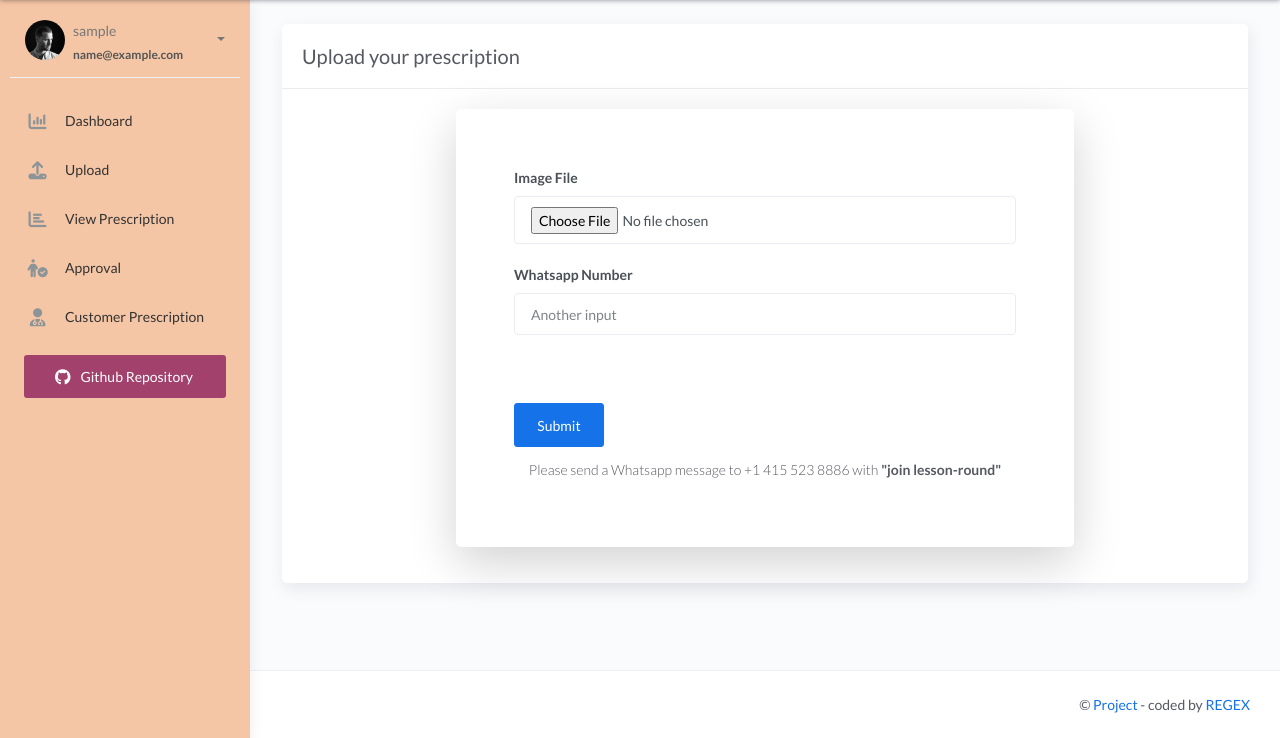
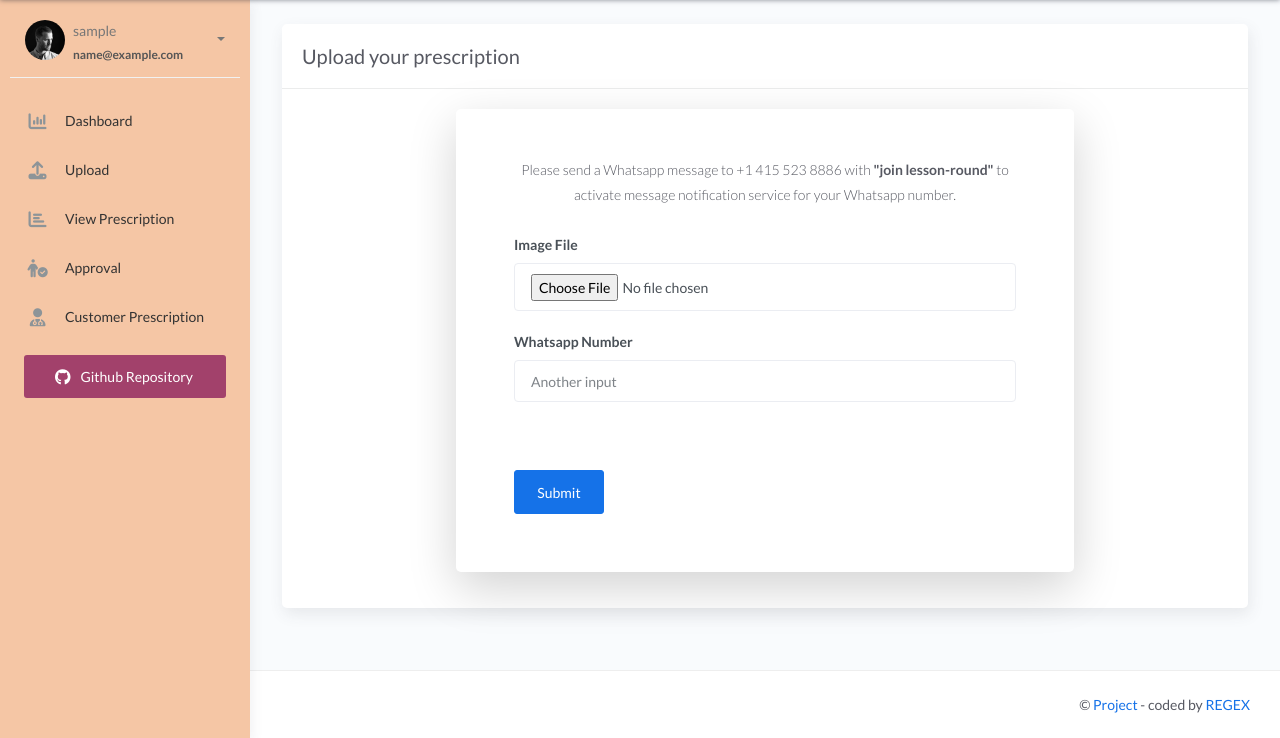
Before and after one commit to adityarajsahu/Medecoder, a Django app: page /uploadCustomer/ in a window 1280 px wide. Shown: the part 62-800 px from the top of the page. Run offline with Django 4.2, Linux system fonts and the light colour scheme; the visitor is signed in with stand-in values (Sample User, id 1); some libraries are stand-ins or nearby versions.

Commit message:
text placed on top

```diff
--- a/templates/pages/uploadCustomer.html
+++ b/templates/pages/uploadCustomer.html
@@ -23,6 +23,8 @@
                                         <img src="#" id="blah" alt="Image not selected" width="100%" style="display: none;">
                                     </div>
 
+                                    <p class="font-weight-light text-center">Please send a Whatsapp message to +1 415 523 8886 with <b>"join lesson-round"</b> to activate message notification service for your Whatsapp number.</p>
+
                                     <form action="/uploadCustomerForm/" method="POST" class="" enctype="multipart/form-data">
                                         {% csrf_token %}
                                         <div class="form-group">
@@ -37,7 +39,6 @@
                                             <button type="submit" class="mt-5 btn btn-primary">Submit</button>
                                         </div>
                                       </form>
-                                      <p class="font-weight-light text-center">Please send a Whatsapp message to +1 415 523 8886 with <b>"join lesson-round"</b></p>
 
                                     <!-- <form action="/uploadCustomerForm/" method="POST" class="" enctype="multipart/form-data">
                                         {% csrf_token %}
```
